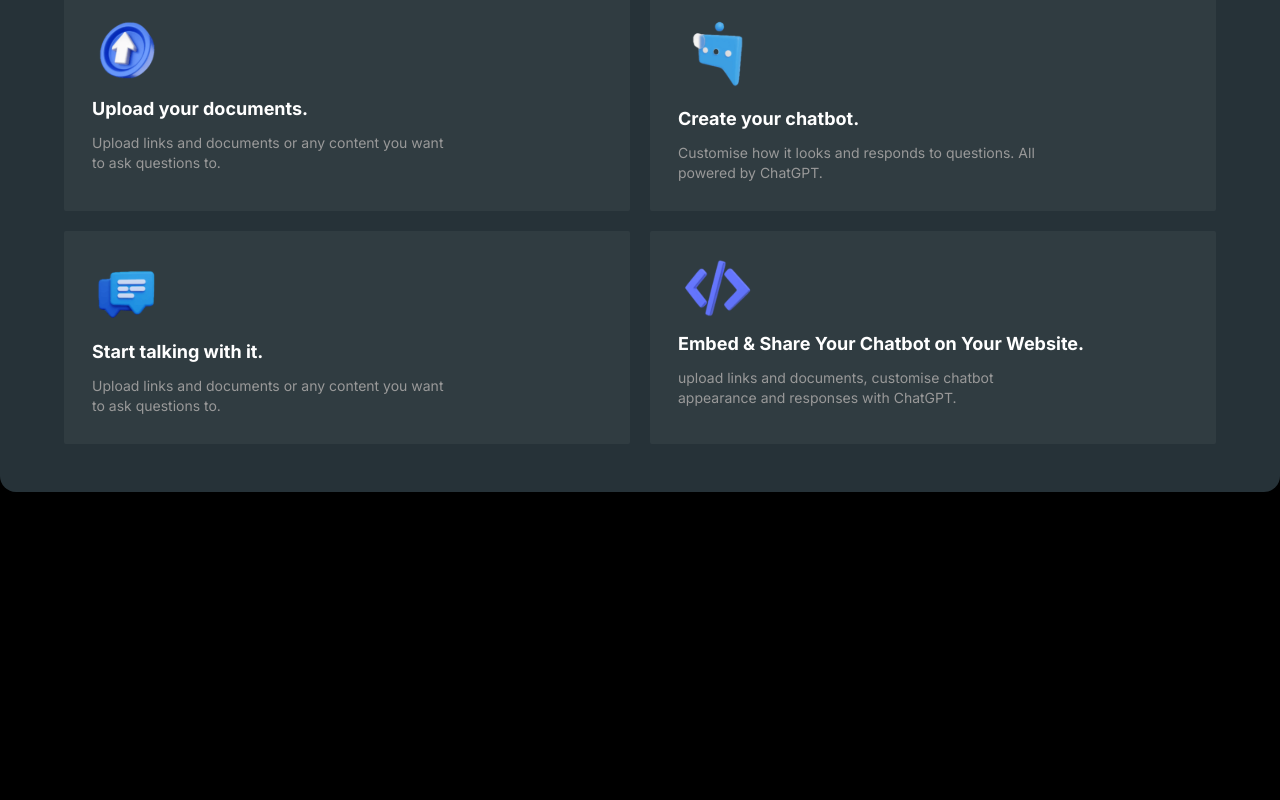
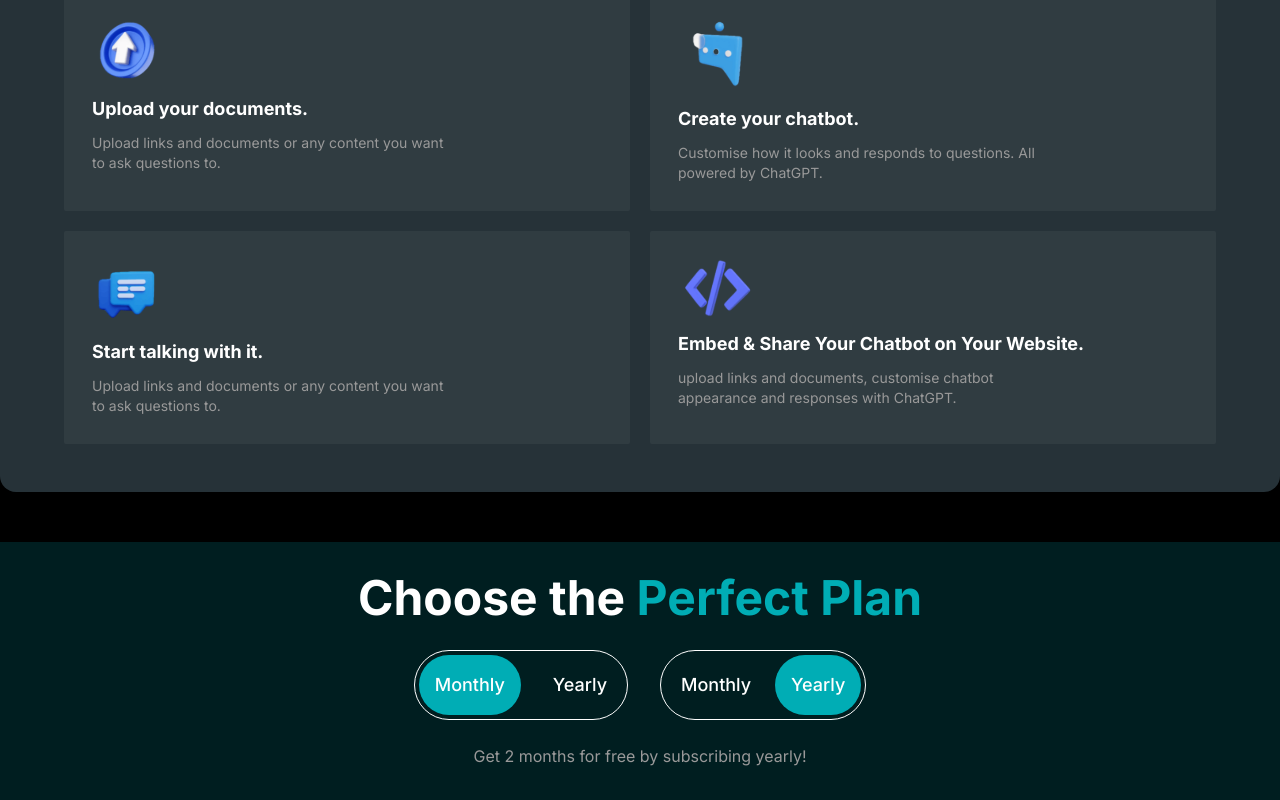
Before and after one commit to Volmol16/RAFIQ, a Vue app: page / in a window 1280 px wide. Shown: the part 1668-2468 px from the top of the page. Before the commit the page ends 2160 px from the top, so only its background shows below. Built offline with nearby package versions, Linux system fonts and the light colour scheme.

Commit message:
add-ChosePerfectPlan

```diff
--- /dev/null
+++ b/src/components/ChoosePerfectPlan.vue
@@ -0,0 +1,20 @@
+<template>
+    <div class="flex flex-col items-center">
+        <h2 class="text-5xl font-bold text-white text-center">Choose the <span class="text-[#00ADB5]">Perfect
+                Plan</span></h2>
+        <div class="flex justify-center gap-x-8 mt-7">
+            <div class="flex gap-x-4 p-1 border border-white text-white rounded-[40px]">
+                <button class="px-4 py-5 bg-[#00ADB5] rounded-[40px] text-lg leading-5 font-medium">Monthly</button>
+                <button class="px-4 py-5  text-lg leading-5 font-medium">Yearly</button>
+            </div>
+            <div class="flex gap-x-2 p-1 border border-white text-white rounded-[40px]">
+                <button class="px-4 py-5 text-lg leading-5 font-medium">Monthly</button>
+                <button class="px-4 py-5 bg-[#00ADB5] rounded-[40px] text-lg leading-5 font-medium">Yearly</button>
+            </div>
+        </div>
+        <span class="text-center text-[#999999] mt-6">Get 2 months for free by subscribing yearly!</span>
+    </div>
+</template>
+<script setup>
+
+</script>
--- a/src/views/HomePage.vue
+++ b/src/views/HomePage.vue
@@ -15,6 +15,9 @@
                 <CreateOwn />
             </div>
         </section>
+        <section class="mt-40 container max-w-full mx-auto bg-[#001E20] py-8">
+            <ChoosePerfectPlan />
+        </section>
     </div>
 </template>
 <script setup>
@@ -22,4 +25,5 @@ import AppHead from '@/components/AppHead.vue'
 import AppHero from '@/components/AppHero.vue'
 import ExplorePower from '@/components/ExplorePower.vue';
 import CreateOwn from '@/components/CreateOwn.vue';
+import ChoosePerfectPlan from '@/components/ChoosePerfectPlan.vue';
 </script>
```
